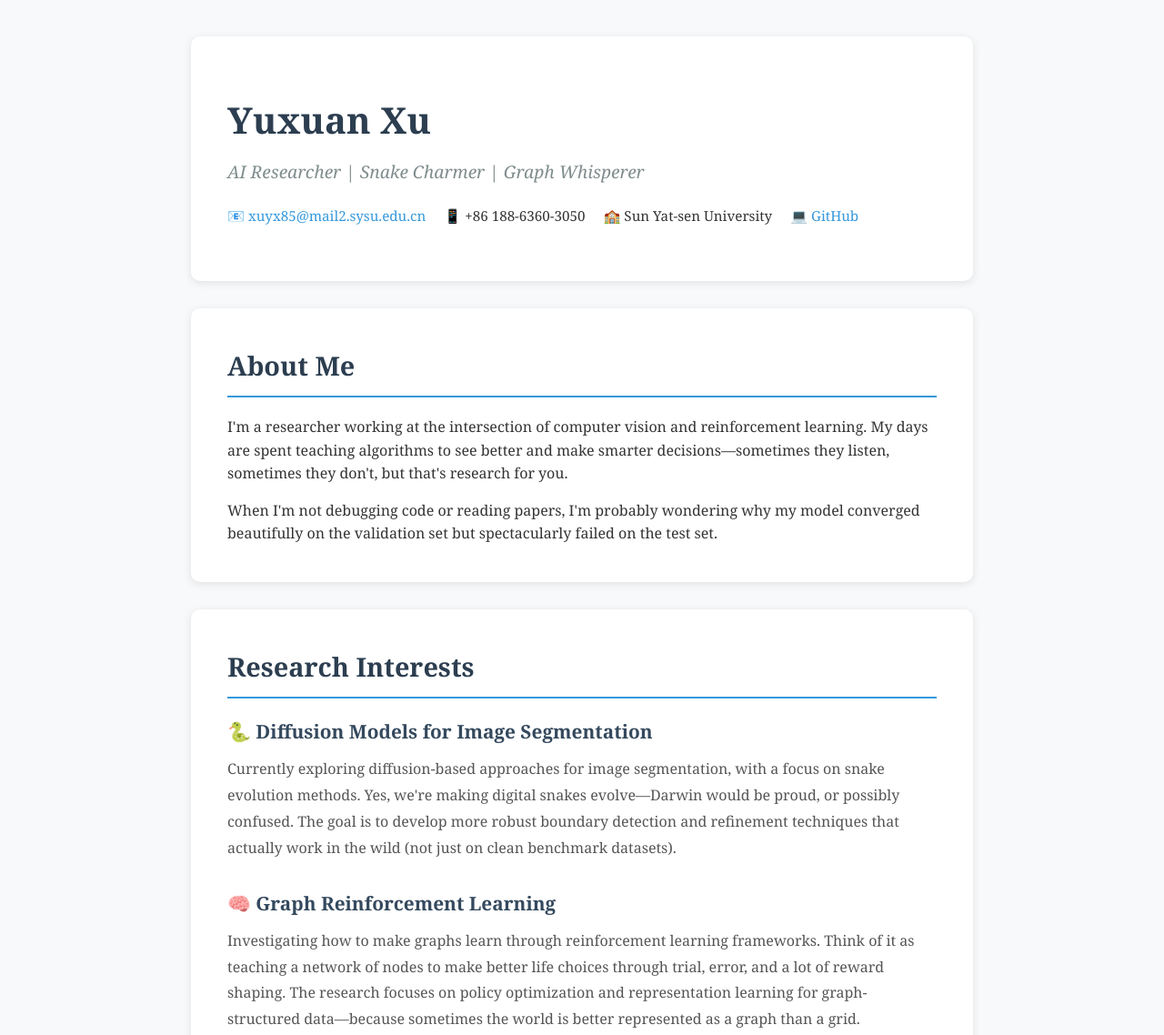
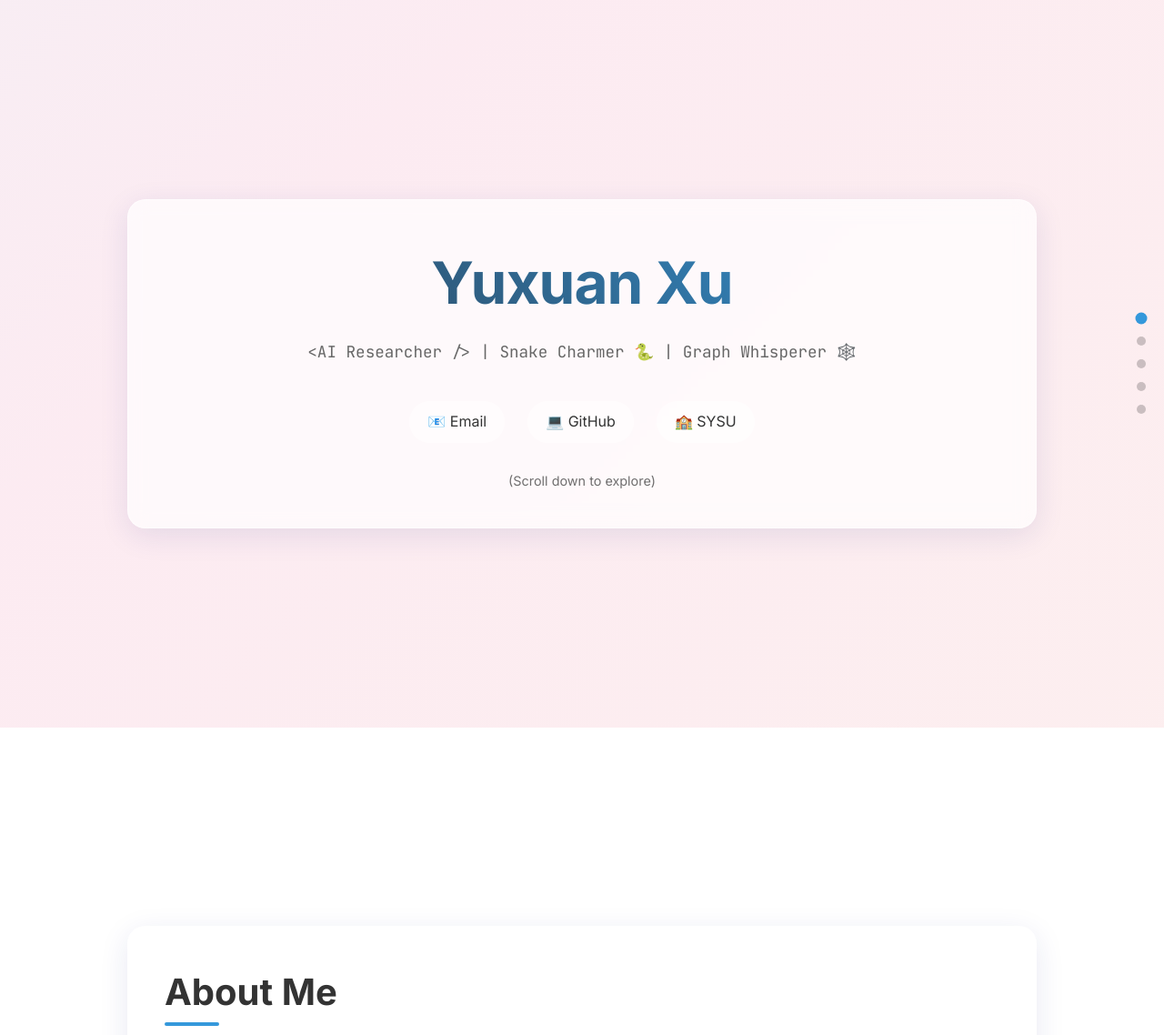
Before and after one commit to IamJerryXu/IamJerryXu.github.io, a plain HTML site: page index.html in a window 1280 px wide. Shown: the top 1138 px of the page at 91% size. Drawn offline with Linux system fonts and the light colour scheme.

Commit message:
Update index.html

```diff
--- a/index.html
+++ b/index.html
@@ -3,8 +3,21 @@
 <head>
     <meta charset="UTF-8">
     <meta name="viewport" content="width=device-width, initial-scale=1.0">
-    <title>Yuxuan Xu - AI Researcher</title>
+    <title>Yuxuan Xu | AI Researcher</title>
+    <link rel="preconnect" href="https://fonts.googleapis.com">
+    <link rel="preconnect" href="https://fonts.gstatic.com" crossorigin>
+    <link href="https://fonts.googleapis.com/css2?family=Inter:wght@300;400;600;700&family=JetBrains+Mono:wght@400;700&display=swap" rel="stylesheet">
     <style>
+        :root {
+            --primary: #2c3e50;
+            --accent: #3498db;
+            --text: #333;
+            --text-light: #666;
+            --bg-gradient: linear-gradient(135deg, #f5f7fa 0%, #c3cfe2 100%);
+            --glass: rgba(255, 255, 255, 0.7);
+            --glass-border: rgba(255, 255, 255, 0.5);
+        }
+
         * {
             margin: 0;
             padding: 0;
@@ -12,202 +25,359 @@
         }
 
         body {
-            font-family: 'Georgia', 'Times New Roman', serif;
+            font-family: 'Inter', sans-serif;
+            color: var(--text);
             line-height: 1.6;
-            color: #333;
-            background: #f8f9fa;
+            overflow-y: scroll; /* 允许滚动 */
+            scroll-snap-type: y mandatory; /* 核心：垂直方向强制捕捉 */
+            height: 100vh;
+        }
+
+        /* 动态背景层 */
+        .bg-animation {
+            position: fixed;
+            top: 0;
+            left: 0;
+            width: 100%;
+            height: 100%;
+            z-index: -1;
+            background: linear-gradient(-45deg, #ee7752, #e73c7e, #23a6d5, #23d5ab);
+            background-size: 400% 400%;
+            animation: gradientBG 15s ease infinite;
+            opacity: 0.1; /* 保持低调 */
+        }
+
+        @keyframes gradientBG {
+            0% { background-position: 0% 50%; }
+            50% { background-position: 100% 50%; }
+            100% { background-position: 0% 50%; }
+        }
+
+        /* 导航点 */
+        .nav-dots {
+            position: fixed;
+            right: 20px;
+            top: 50%;
+            transform: translateY(-50%);
+            z-index: 100;
+            display: flex;
+            flex-direction: column;
+            gap: 15px;
+        }
+
+        .nav-dot {
+            width: 10px;
+            height: 10px;
+            background: rgba(0,0,0,0.2);
+            border-radius: 50%;
+            text-decoration: none;
+            transition: all 0.3s;
+        }
+
+        .nav-dot:hover, .nav-dot.active {
+            background: var(--accent);
+            transform: scale(1.3);
+        }
+
+        /* 通用全屏区块 */
+        section {
+            height: 100vh; /* 每一屏占满视口 */
+            width: 100%;
+            scroll-snap-align: start; /* 滚动停止时对齐顶部 */
+            display: flex;
+            justify-content: center;
+            align-items: center;
+            padding: 20px;
+            position: relative;
         }
 
         .container {
-            max-width: 900px;
-            margin: 0 auto;
-            padding: 40px 20px;
+            max-width: 1000px;
+            width: 100%;
+            padding: 40px;
+            background: var(--glass);
+            backdrop-filter: blur(10px); /* 毛玻璃效果 */
+            -webkit-backdrop-filter: blur(10px);
+            border-radius: 20px;
+            border: 1px solid var(--glass-border);
+            box-shadow: 0 8px 32px 0 rgba(31, 38, 135, 0.1);
+            opacity: 0;
+            transform: translateY(30px);
+            animation: fadeInUp 0.8s ease-out forwards;
         }
 
-        header {
-            background: white;
-            padding: 60px 40px;
-            border-radius: 10px;
-            box-shadow: 0 2px 10px rgba(0,0,0,0.1);
-            margin-bottom: 30px;
+        /* 动画 */
+        @keyframes fadeInUp {
+            to {
+                opacity: 1;
+                transform: translateY(0);
+            }
+        }
+
+        /* 第一屏：Header */
+        .header-content {
+            text-align: center;
         }
 
         h1 {
-            font-size: 2.5em;
+            font-size: 4em;
+            font-weight: 800;
             margin-bottom: 10px;
-            color: #2c3e50;
+            background: -webkit-linear-gradient(45deg, #2c3e50, #3498db);
+            -webkit-background-clip: text;
+            -webkit-text-fill-color: transparent;
+            letter-spacing: -1px;
         }
 
         .subtitle {
-            font-size: 1.2em;
-            color: #7f8c8d;
-            font-style: italic;
-            margin-bottom: 20px;
+            font-family: 'JetBrains Mono', monospace; /* 代码风格字体 */
+            font-size: 1.1em;
+            color: var(--text-light);
+            margin-bottom: 30px;
+            display: block;
         }
 
-        .contact {
+        .contact-links {
             display: flex;
+            justify-content: center;
+            gap: 25px;
             flex-wrap: wrap;
-            gap: 20px;
-            margin-top: 20px;
-            font-size: 0.95em;
         }
 
-        .contact a {
-            color: #3498db;
+        .contact-links a, .contact-links span {
+            color: var(--text);
             text-decoration: none;
-            transition: color 0.3s;
+            font-weight: 500;
+            display: flex;
+            align-items: center;
+            gap: 8px;
+            transition: transform 0.2s, color 0.2s;
+            padding: 10px 20px;
+            background: rgba(255,255,255,0.5);
+            border-radius: 50px;
         }
 
-        .contact a:hover {
-            color: #2980b9;
-            text-decoration: underline;
+        .contact-links a:hover {
+            transform: translateY(-3px);
+            color: var(--accent);
+            background: white;
+            box-shadow: 0 5px 15px rgba(0,0,0,0.1);
         }
 
-        section {
-            background: white;
-            padding: 40px;
+        /* 标题样式 */
+        h2 {
+            font-size: 2.5em;
             margin-bottom: 30px;
-            border-radius: 10px;
-            box-shadow: 0 2px 10px rgba(0,0,0,0.1);
+            position: relative;
+            display: inline-block;
         }
 
-        h2 {
-            font-size: 1.8em;
-            margin-bottom: 20px;
-            color: #2c3e50;
-            border-bottom: 2px solid #3498db;
-            padding-bottom: 10px;
+        h2::after {
+            content: '';
+            position: absolute;
+            bottom: -5px;
+            left: 0;
+            width: 60px;
+            height: 4px;
+            background: var(--accent);
+            border-radius: 2px;
         }
 
-        .research-item {
-            margin-bottom: 30px;
+        /* 研究兴趣卡片布局 */
+        .research-grid {
+            display: grid;
+            grid-template-columns: 1fr 1fr;
+            gap: 30px;
+            margin-top: 20px;
         }
 
         .research-item h3 {
-            color: #34495e;
-            margin-bottom: 10px;
-            font-size: 1.3em;
-        }
-
-        .research-item p {
-            color: #555;
-            line-height: 1.8;
+            font-size: 1.25em;
+            margin-bottom: 15px;
+            display: flex;
+            align-items: center;
+            gap: 10px;
         }
 
         .fun-fact {
-            background: #ecf0f1;
-            padding: 20px;
-            border-radius: 5px;
-            border-left: 4px solid #3498db;
-            font-style: italic;
-            margin-top: 20px;
-        }
-
-        footer {
-            text-align: center;
-            padding: 30px;
-            color: #7f8c8d;
+            margin-top: 30px;
+            padding: 15px;
+            background: rgba(52, 152, 219, 0.1);
+            border-left: 4px solid var(--accent);
+            border-radius: 4px;
             font-size: 0.9em;
         }
 
-        .emoji {
-            font-style: normal;
+        /* 引用块 */
+        blockquote {
+            font-size: 1.5em;
+            font-style: italic;
+            color: #555;
+            border-left: none;
+            text-align: center;
+            position: relative;
+            padding: 20px;
         }
 
-        @media (max-width: 768px) {
-            h1 {
-                font-size: 2em;
+        blockquote::before {
+            content: "“";
+            font-size: 3em;
+            color: rgba(0,0,0,0.1);
+            position: absolute;
+            top: -20px;
+            left: 0;
         }
 
-            section, header {
-                padding: 30px 20px;
+        /* Footer */
+        .footer-content {
+            text-align: center;
+            font-size: 0.9em;
+            color: var(--text-light);
         }
+
+        /* 响应式调整 */
+        @media (max-width: 768px) {
+            h1 { font-size: 2.5em; }
+            section { height: auto; min-height: 100vh; padding: 60px 20px; }
+            .research-grid { grid-template-columns: 1fr; }
+            .nav-dots { display: none; } /* 移动端隐藏导航点 */
         }
     </style>
 </head>
 <body>
+
+    <div class="bg-animation"></div>
+
+    <div class="nav-dots">
+        <a href="#home" class="nav-dot" title="Home"></a>
+        <a href="#about" class="nav-dot" title="About"></a>
+        <a href="#research" class="nav-dot" title="Research"></a>
+        <a href="#philosophy" class="nav-dot" title="Philosophy"></a>
+        <a href="#contact" class="nav-dot" title="Contact"></a>
+    </div>
+
+    <section id="home">
+        <div class="container header-content">
+            <h1>Yuxuan Xu</h1>
+            <span class="subtitle">&lt;AI Researcher /&gt; | Snake Charmer 🐍 | Graph Whisperer 🕸️</span>
+
+            <div class="contact-links" style="margin-top: 40px;">
+                <a href="mailto:xuyx85@mail2.sysu.edu.cn">📧 Email</a>
+                <a href="https://github.com/IamJerryXu" target="_blank">💻 GitHub</a>
+                <span>🏫 SYSU</span>
+            </div>
+            <p style="margin-top: 30px; opacity: 0.7; font-size: 0.9em;">(Scroll down to explore)</p>
+        </div>
+    </section>
+
+    <section id="about">
         <div class="container">
-        <header>
-            <h1>Yuxuan Xu</h1>
-            <p class="subtitle">AI Researcher | Snake Charmer | Graph Whisperer</p>
-            <div class="contact">
-                <span><span class="emoji">📧</span> <a href="mailto:xuyx85@mail2.sysu.edu.cn">xuyx85@mail2.sysu.edu.cn</a></span>
-                <span><span class="emoji">📱</span> +86 188-6360-3050</span>
-                <span><span class="emoji">🏫</span> Sun Yat-sen University</span>
-                <span><span class="emoji">💻</span> <a href="https://github.com/IamJerryXu" target="_blank">GitHub</a></span>
-            </div>
-        </header>
-
-        <section>
             <h2>About Me</h2>
+            <div style="font-size: 1.1em; margin-top: 20px;">
                 <p>
-                I'm a researcher working at the intersection of computer vision and reinforcement learning.
+                    I'm a researcher working at the intersection of <strong>Computer Vision</strong> and <strong>Reinforcement Learning</strong>.
                     My days are spent teaching algorithms to see better and make smarter decisions—sometimes they listen,
                     sometimes they don't, but that's research for you.
                 </p>
-            <p style="margin-top: 15px;">
+                <br>
+                <p>
                     When I'm not debugging code or reading papers, I'm probably wondering why my model converged
                     beautifully on the validation set but spectacularly failed on the test set.
                 </p>
+            </div>
+        </div>
     </section>
 
-        <section>
+    <section id="research">
+        <div class="container">
             <h2>Research Interests</h2>
-
+            <div class="research-grid">
                 <div class="research-item">
-                <h3><span class="emoji">🐍</span> Diffusion Models for Image Segmentation</h3>
+                    <h3><span class="emoji">🐍</span> Diffusion for Segmentation</h3>
                     <p>
-                    Currently exploring diffusion-based approaches for image segmentation, with a focus on
-                    snake evolution methods. Yes, we're making digital snakes evolve—Darwin would be proud,
-                    or possibly confused. The goal is to develop more robust boundary detection and refinement
-                    techniques that actually work in the wild (not just on clean benchmark datasets).
+                        Currently exploring diffusion-based approaches for image segmentation, focusing on snake evolution methods.
+                        Yes, we're making digital snakes evolve—Darwin would be proud. The goal is robust boundary detection
+                        that actually works in the wild.
                     </p>
                 </div>
 
                 <div class="research-item">
-                <h3><span class="emoji">🧠</span> Graph Reinforcement Learning</h3>
+                    <h3><span class="emoji">🧠</span> Graph RL</h3>
                     <p>
-                    Investigating how to make graphs learn through reinforcement learning frameworks.
-                    Think of it as teaching a network of nodes to make better life choices through trial,
-                    error, and a lot of reward shaping. The research focuses on policy optimization and
-                    representation learning for graph-structured data—because sometimes the world is better
-                    represented as a graph than a grid.
+                        Investigating how to make graphs learn through RL frameworks.
+                        Think of it as teaching a network of nodes to make better life choices through trial and error.
+                        Because sometimes the world is better represented as a graph than a grid.
                     </p>
+                </div>
             </div>
 
             <div class="fun-fact">
                 <strong>Fun Research Fact:</strong> I've discovered that the hardest part of research isn't the math
                 or the coding—it's naming variables in a way that Future Me will understand what Past Me was thinking.
             </div>
+        </div>
     </section>
 
-        <section>
+    <section id="philosophy">
+        <div class="container">
             <h2>Philosophy</h2>
-            <p>
-                <em>"In the intersection of serpents, diffusion processes, and neural networks,
-                something magical happens. Or at least something publishable."</em>
+            <blockquote>
+                "In the intersection of serpents, diffusion processes, and neural networks, something magical happens.
+                Or at least something publishable."
+            </blockquote>
+            <p style="margin-top: 30px; text-align: center;">
+                I believe in rigorous research with a human touch. At the end of the day,
+                we're not just training models, we're trying to understand intelligence itself.
+                <br><br>
+                And occasionally, just trying to make the loss curve go down. 📉
             </p>
-            <p style="margin-top: 15px;">
-                I believe in rigorous research with a human touch—because at the end of the day,
-                we're not just training models, we're trying to understand intelligence itself.
-                And occasionally, we're just trying to make the loss curve go down.
-            </p>
+        </div>
     </section>
 
-        <section>
+    <section id="contact">
+        <div class="container" style="text-align: center;">
             <h2>Let's Connect</h2>
-            <p>
+            <p style="font-size: 1.2em; margin: 30px 0;">
                 I'm always open to research discussions, collaboration opportunities, or debates about
-                whether attention is all you need. Feel free to reach out via email or find me on GitHub
-                where I occasionally remember to push my commits.
+                whether attention is <em>really</em> all you need.
             </p>
+
+            <div class="contact-links" style="margin-bottom: 50px;">
+                <a href="mailto:xuyx85@mail2.sysu.edu.cn">xuyx85@mail2.sysu.edu.cn</a>
+                <a href="https://github.com/IamJerryXu" target="_blank">github.com/IamJerryXu</a>
+            </div>
+
+            <hr style="border: 0; border-top: 1px solid rgba(0,0,0,0.1); margin: 30px 0;">
+
+            <div class="footer-content">
+                <p>© 2024 Yuxuan Xu | SYSU</p>
+                <p style="margin-top: 5px;">Built with HTML, CSS, and an unhealthy amount of caffeine ☕</p>
+            </div>
+        </div>
     </section>
 
-        <footer>
-            <p>© 2024 Yuxuan Xu | Built with HTML, CSS, and an unhealthy amount of caffeine</p>
-            <p style="margin-top: 10px;">Last updated: December 2024</p>
-        </footer>
-    </div>
+    <script>
+        // 可选：添加简单的导航点高亮逻辑
+        const sections = document.querySelectorAll('section');
+        const navDots = document.querySelectorAll('.nav-dot');
+
+        window.addEventListener('scroll', () => {
+            let current = '';
+            sections.forEach(section => {
+                const sectionTop = section.offsetTop;
+                const sectionHeight = section.clientHeight;
+                if (scrollY >= (sectionTop - sectionHeight / 3)) {
+                    current = section.getAttribute('id');
+                }
+            });
+
+            navDots.forEach(dot => {
+                dot.classList.remove('active');
+                if (dot.getAttribute('href').includes(current)) {
+                    dot.classList.add('active');
+                }
+            });
+        });
+    </script>
 </body>
 </html>
```
Lines whose indentation alone changed are shown as unchanged.
